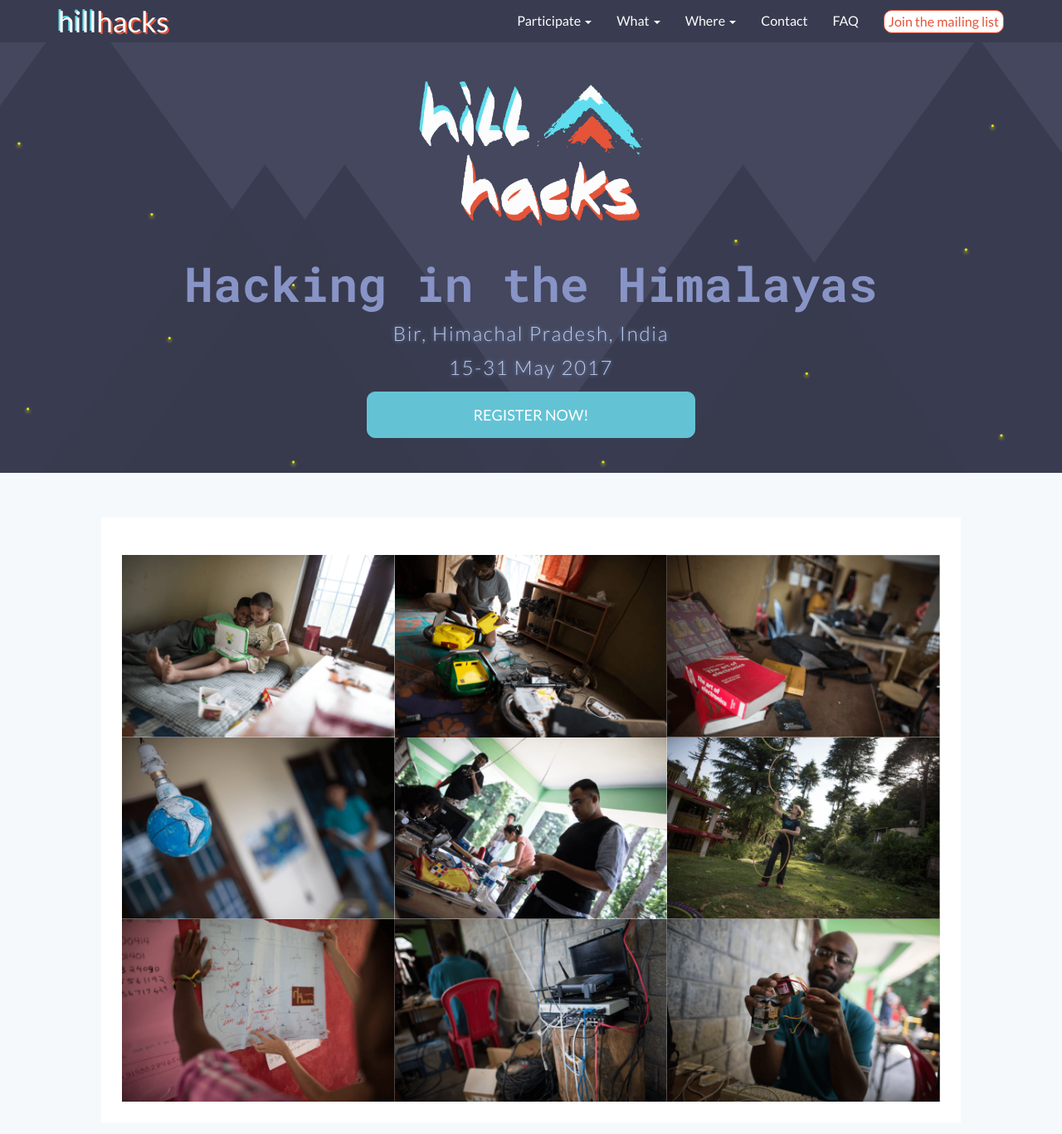
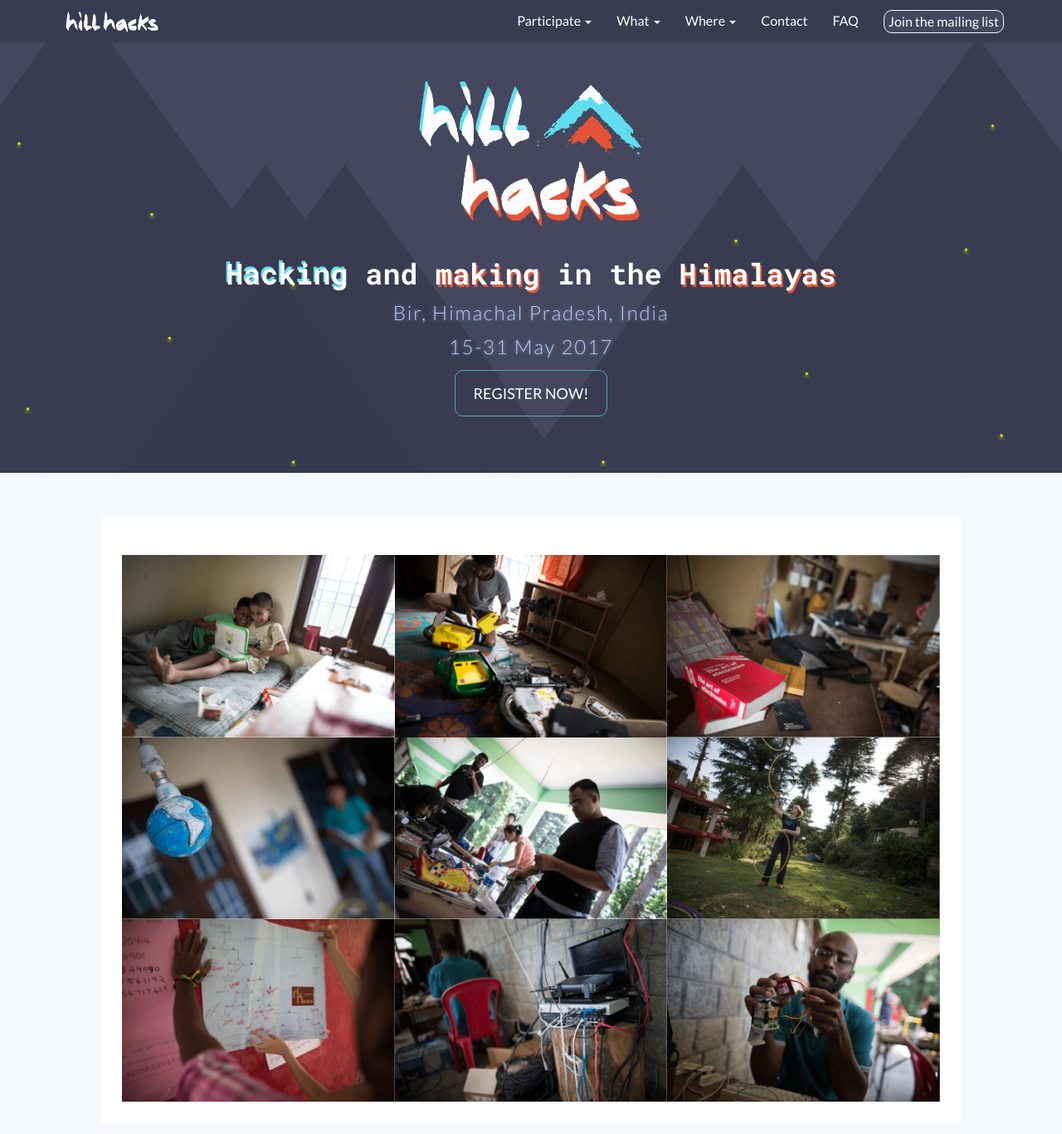
Before and after one commit to hillhacks/website, a Jekyll site: the page built from index.html, in a window 1280 px wide and 1400 px high. Shown: the top 1367 px of the window at 83% size. Built offline with Jekyll 4.4.1, drawn with Linux system fonts in a browser that asks for light colours; nearby versions of some CDN libraries; some web fonts are replaced; comment, search, counter and statistics services are not loaded.

Commit message:
Change copy, added logo to navbar, tidied css

```diff
--- a/_includes/header.html
+++ b/_includes/header.html
@@ -8,9 +8,7 @@
           <span class="icon-bar"></span>
         </button>
 
-        <a class="navbar-brand" href="{{site.baseurl}}/">
-        <span class="blue-shadow">hill</span><span class="orange-shadow">hacks</span>
-        </a>
+        <a class="navbar-brand" href="{{site.baseurl}}/"><img src="{{site.baseurl}}/assets/images/hillhacks-logo-nav.png" class="logo"></a>
       </div>
 
     <div class="collapse navbar-collapse" id="bs-example-navbar-collapse-1">
--- a/_sass/_styles.scss
+++ b/_sass/_styles.scss
@@ -8,6 +8,11 @@
     border-color: #393c50;
     font-family: 'Lato', sans-serif;
     font-size: 16px;
+
+    .logo {
+        width: 130px;
+        margin-top: -5px;
+    }
 
     .open a {
         background-color: #44475d !important;
@@ -24,29 +29,22 @@
         &:hover {
             color: #fcfcfc;
         }
-        .blue-shadow {
-            text-shadow: -2px -2px 0px #60deef;
-        }
-
-        .orange-shadow {
-            text-shadow: 2px 2px 0px #e55438;
-        }
     }
 
     .cta-2-xs{
         font-family: 'Lato', sans-serif;
-        background: #ffffff;
+        background: #44475d;
         border-radius: 10px;
-        border-color: #e55438;
+        border-color: #fcfcfc;
         -webkit-transition-duration: 0.4s; /* Safari */
         transition-duration: 0.4s;
-        color: #e55438;
+        color: #fcfcfc;
         font-size: 16px;
         margin-top: 12px;
         margin-bottom: 0px;
         &:hover {
           background-color: #e55438;
-          border-color: #e55438;
+          border-color: #fcfcfc;
           color: #ffffff;
         }
         a{
@@ -61,6 +59,14 @@
             background-color: #393c50 !important;
         }
     }
+}
+
+.blue-shadow {
+    text-shadow: -2px -3px 0px #60deef;
+}
+
+.orange-shadow {
+    text-shadow: 2px 3px 0px #e55438;
 }
 
 /* .......... */
@@ -99,8 +105,8 @@ body{
 .header{
     h1{
        font-family: 'Roboto Mono', monospace;
-       color: #8894C6;
-       font-size: 58px;
+       color: #fcfcfc;
+       font-size: 35px;
     }
     h3{
         font-family: 'Lato', sans-serif;
@@ -141,10 +147,10 @@ body{
 
 .cta-1{
     font-family: 'Lato', sans-serif;
-    background: #63C3D5;
+    background: none;
     color: #fff !important;
     border-radius: 10px;
-    border-color: #63C3D5;
+    border-color: #4AA9BC;
     margin-bottom: 20px;
     padding: 15px;
     -webkit-transition-duration: 0.4s; /* Safari */
--- a/index.html
+++ b/index.html
@@ -5,10 +5,10 @@ permalink: /
 ---
 <div class="header row">
     <div class="row logo"></div>
-    <h1>Hacking in the Himalayas</h1>
+    <h1><span class="blue-shadow">Hacking</span> and <span class="orange-shadow">making</span> in the <span class="orange-shadow">Himalayas</span></h1>
     <h3>Bir, Himachal Pradesh, India</h3>
     <h3>15-31 May 2017</h3>
-    <div class="col-md-4 col-sm-4 col-sm-offset-2 col-md-offset-4">
+    <div class="col-md-2 col-sm-4 col-sm-offset-2 col-md-offset-5">
         <a href="{{site.baseurl}}/register/">
             <button type="button" class="btn btn-primary btn-lg btn-block cta-1">REGISTER NOW!</button>
         </a>
```
Also changed, not shown: assets/images/hillhacks-logo-nav.png (added).
